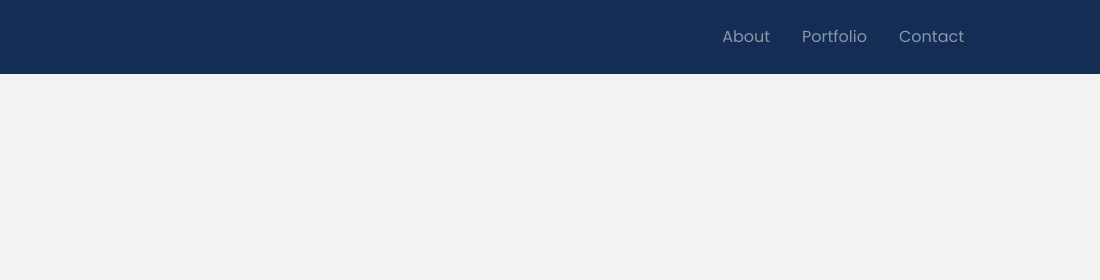
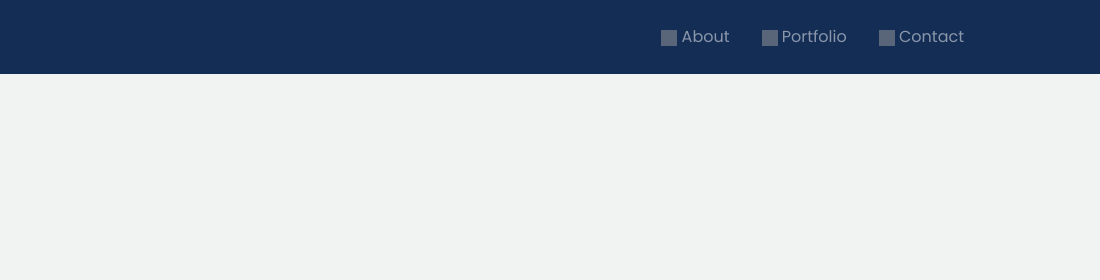
Before and after one commit to jswalker808/personalPortfolio, a plain HTML site: page index.html in a window 1280 px wide. Shown: the top 280 px of the page, 180-1280 px from the left. Drawn offline with nearby package versions, Linux system fonts and the light colour scheme; grey boxes are pictures that could not be loaded.

Commit message:
Added responsive functionality to welcome, and icons to nav-links

```diff
--- a/index.html
+++ b/index.html
@@ -21,13 +21,17 @@
       <div class="collapse navbar-collapse" id="navbarSupportedContent">
         <ul class="navbar-nav ml-auto">
           <li class="nav-item ml-3">
-            <a class="nav-link" href="#">About <span class="sr-only">(current)</span></a>
+            <a class="nav-link" href="#"><img class="link-image" src="https://png.icons8.com/material-rounded/50/ffffff/user.png">
+              About <span class="sr-only">(current)</span>
+            </a>
           </li>
           <li class="nav-item ml-3">
-            <a class="nav-link" href="#">Portfolio</a>
+            <a class="nav-link" href="#"><img class="link-image" src="https://png.icons8.com/ios-glyphs/50/ffffff/resume.png">
+              Portfolio</a>
           </li>
           <li class="nav-item ml-3">
-            <a class="nav-link" href="#">Contact</a>
+            <a class="nav-link" href="#"><img class="link-image" src="https://png.icons8.com/material-rounded/50/ffffff/contacts.png">
+              Contact</a>
           </li>
         </ul>
       </div>
--- a/styles.css
+++ b/styles.css
@@ -8,8 +8,6 @@ html, body {
 #navbar {
   background-color: #142D55;
   color: white;
-  padding-left: 10%;
-  padding-right: 10%;
 }
 
 #logo {
@@ -17,11 +15,19 @@ html, body {
   width: 3rem;
 }
 
+.link-image {
+  height: 1rem;
+  opacity: 0.5;
+  width: 1rem;
+}
+
 #welcome-section {
   background-color: #F1F3F3;
   /* border: solid; */
   height: 100%;
   padding-top: 40vh;
+  padding-left: 10px;
+  padding-right: 10px;
   text-align: center;
 }
 
@@ -43,9 +49,9 @@ html, body {
   text-transform: uppercase;
 }
 
-@media only screen and (max-width: 600px) {
+@media only screen and (min-width: 600px) {
     #navbar {
-      padding-left: 10px;
-      padding-right: 10px;
+      padding-left: 10%;
+      padding-right: 10%;
     }
 }
```
